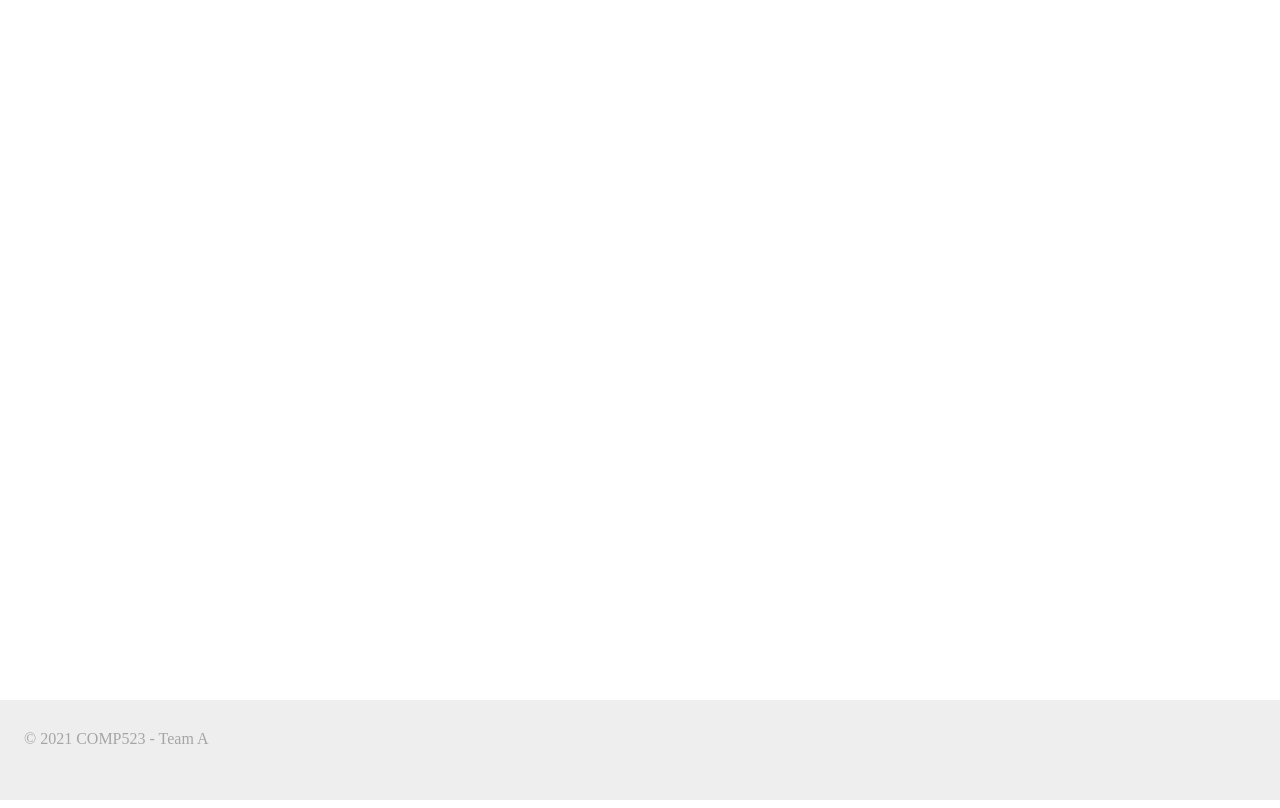
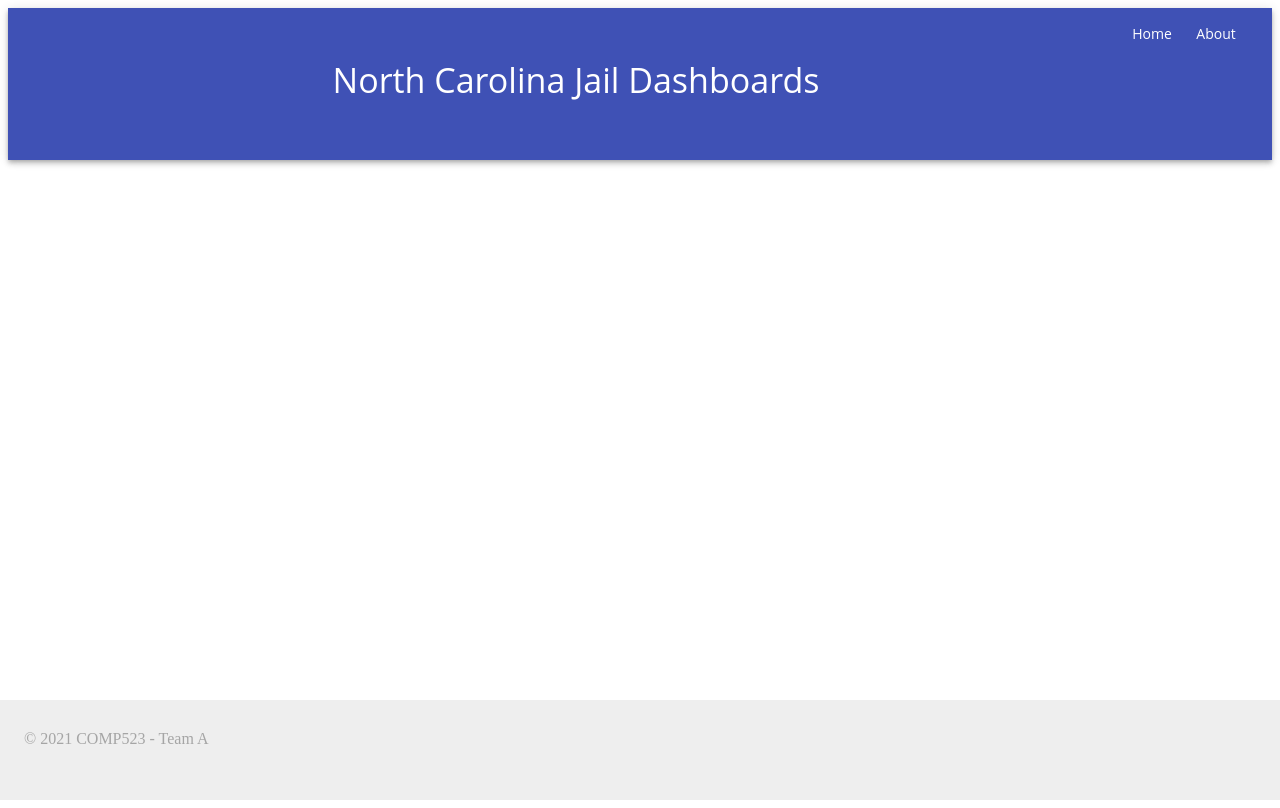
Before and after one commit to hannahgkeel/JailDashboard, a React app: page /about in a window 1280 px wide. Built offline with nearby package versions, Linux system fonts and the light colour scheme.

Commit message:
linked home button and added header

```diff
--- a/frontend/components/Header.js
+++ b/frontend/components/Header.js
@@ -39,7 +39,7 @@ export default function Header() {
                         Criminal Justice Innovation Lab
                     </Typography> */}
                     <Typography>
-                        <Button color="inherit">Home</Button>
+                        <Button href="/" color="inherit">Home</Button>
                     </Typography>
                     <Typography>
                         <Button href="/about" color="inherit">About</Button>
--- a/frontend/pages/About.js
+++ b/frontend/pages/About.js
@@ -1,10 +1,12 @@
 import React from "react";
 import Footer from "../components/Footer";
+import Header from "../components/Header";
 
 class About extends React.Component {
     render() {
         return (
             <div>
+                <Header />
                 <Footer />
             </div>
         );
```
